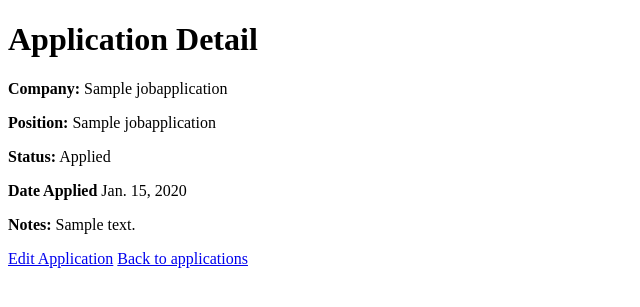
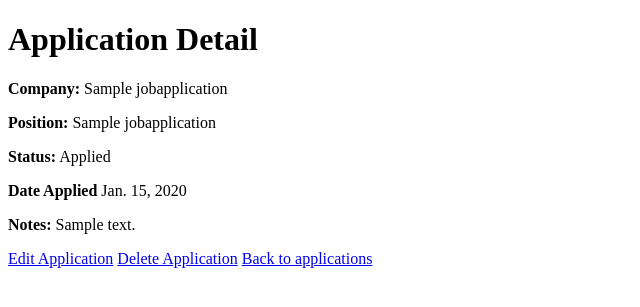
Before and after one commit to XalePo/Job-Tracker, a Django app: page /applications/1/ in a window 1280 px wide. Shown: the top 307 px of the page, without its empty margins (0-640 px from the left). Run offline with Django 5.2, Linux system fonts and the light colour scheme; tables that the repository leaves empty hold one stand-in row (values such as "Sample post").

Commit message:
Created a option to delete job applications

```diff
--- a/tracker/templates/tracker/application_detail.html
+++ b/tracker/templates/tracker/application_detail.html
@@ -15,6 +15,7 @@
         <p><strong>Notes:</strong> {{ application.notes }}</p>
 
         <a href="/applications/{{ application.id }}/edit/">Edit Application</a>
+        <a href="/applications/{{ application.id }}/delete/">Delete Application</a>
         <a href="/applications/">Back to applications</a>
     </body>
 </html>
--- a/tracker/urls.py
+++ b/tracker/urls.py
@@ -1,9 +1,10 @@
 from django.urls import path
-from .views import application_list, application_detail, application_create, application_update
+from .views import application_list, application_detail, application_create, application_update, application_delete
 
 urlpatterns = [
     path('', application_list, name='application_list'),
     path("create/", application_create, name="application_create"),
     path("<int:pk>/", application_detail, name="application_detail"),
     path("<int:pk>/edit/", application_update, name="application_update"),
+    path("<int:pk>/delete/", application_delete, name="application_delete")
 ]
--- a/tracker/views.py
+++ b/tracker/views.py
@@ -50,3 +50,15 @@ def application_update(request, pk):
         }
 
     return render(request, "tracker/application_form.html", context)
+
+def application_delete(request, pk):
+    application = JobApplication.objects.get(id=pk)
+    if request.method == "POST":
+        application.delete()
+        return redirect("application_list")
+
+    context = {
+        "application": application
+    }
+
+    return render(request, "tracker/application_confirm_delete.html", context)
```
Also changed, not shown: tracker/templates/tracker/application_confirm_delete.html (added, +21 -0 lines).
